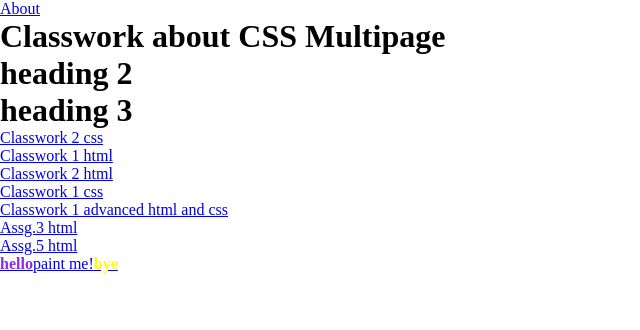
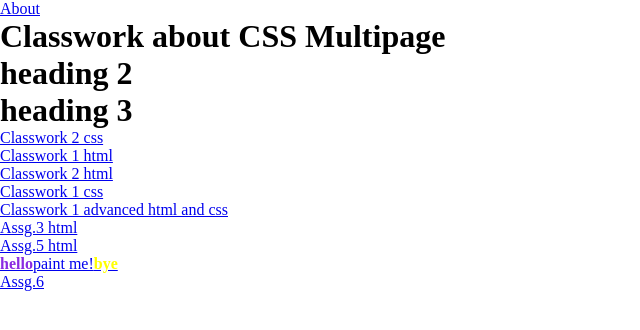
Before and after one commit to madalinacojocar/cj, a plain HTML site: page index.html in a window 1280 px wide. Shown: the full height of the page, 0-640 px from the left. Drawn offline with Linux system fonts and the light colour scheme.

Commit message:
Update index.html

```diff
--- a/index.html
+++ b/index.html
@@ -18,5 +18,6 @@
      <a href="advanced3.html">Assg.3 html</a> <br>
      <a href="advanced5.html">Assg.5 html <br>
      <p>paint me!</p>
+     <a href="advanced6.html">Assg.6 <br>
 </body>
 </html>
```
